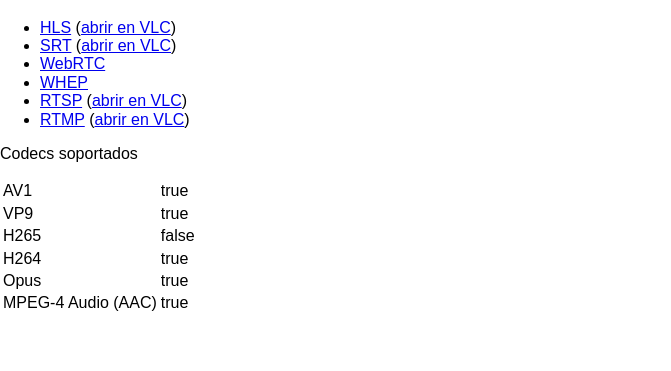
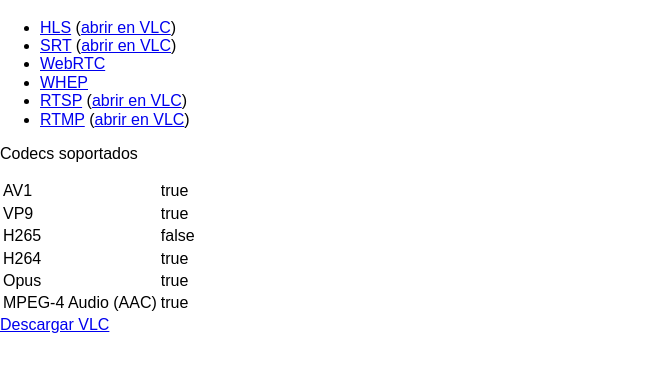
Before and after one commit to abelbour/Streaming-CPC, a plain HTML site: page index.html in a window 1280 px wide. Shown: the part 61-432 px from the top of the page, without its empty margins (0-671 px from the left). Drawn offline with nearby package versions, Linux system fonts and the light colour scheme.

Commit message:
Update index.html

```diff
--- a/index.html
+++ b/index.html
@@ -52,7 +52,7 @@
   </table>
 
 </div>
-
+<a href="https://www.videolan.org/vlc/">Descargar VLC</a>
 <script>
 var newBaseIpAddress = ""
 function loadData() {
```
